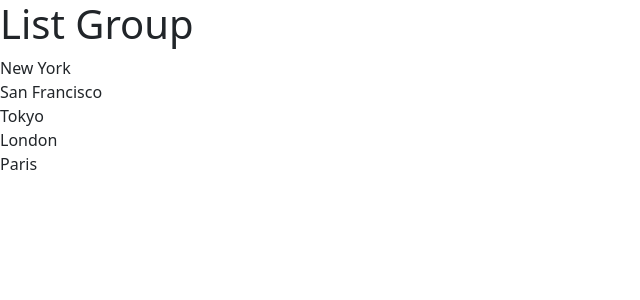
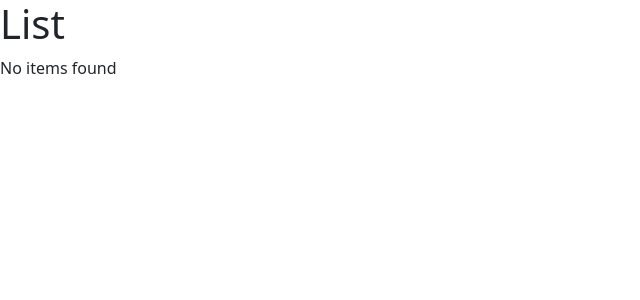
Before and after one commit to olasunkanmiStephen/react-app, a React (Vite) app in the folder react-app/: page / in a window 1280 px wide. Shown: the top 300 px of the page, without its empty margins (0-640 px from the left). Built offline with nearby package versions, Linux system fonts and the light colour scheme.

Commit message:
using jsx function and operations

```diff
--- a/react-app/src/Components/ListGroup.tsx
+++ b/react-app/src/Components/ListGroup.tsx
@@ -1,20 +1,21 @@
 function ListGroup() {
+  let items = ["New York", "San Francisco", "Tokyo", "London", "Paris"];
+    items = [];
 
-    const items = [
-        'New York',
-        'San Francisco',
-        'Tokyo',
-        'London',
-        'Paris'
-    ]
-
-    return <>
-        <h1>List Group</h1>
+    const getMessage = () => {
+        return items.length === 0 && <p>No items found</p>;
+    }
+  return (
+    <>
+        <h1>List</h1>
+        {getMessage()}
         <ul className="list-group">
-
-            {items.map(item => <li> {item} </li>)}
-        </ul>
+        {items.map((item) => (
+          <li key={item}> {item} </li>
+        ))}
+      </ul>
     </>
+  );
 }
 
 export default ListGroup;
```
